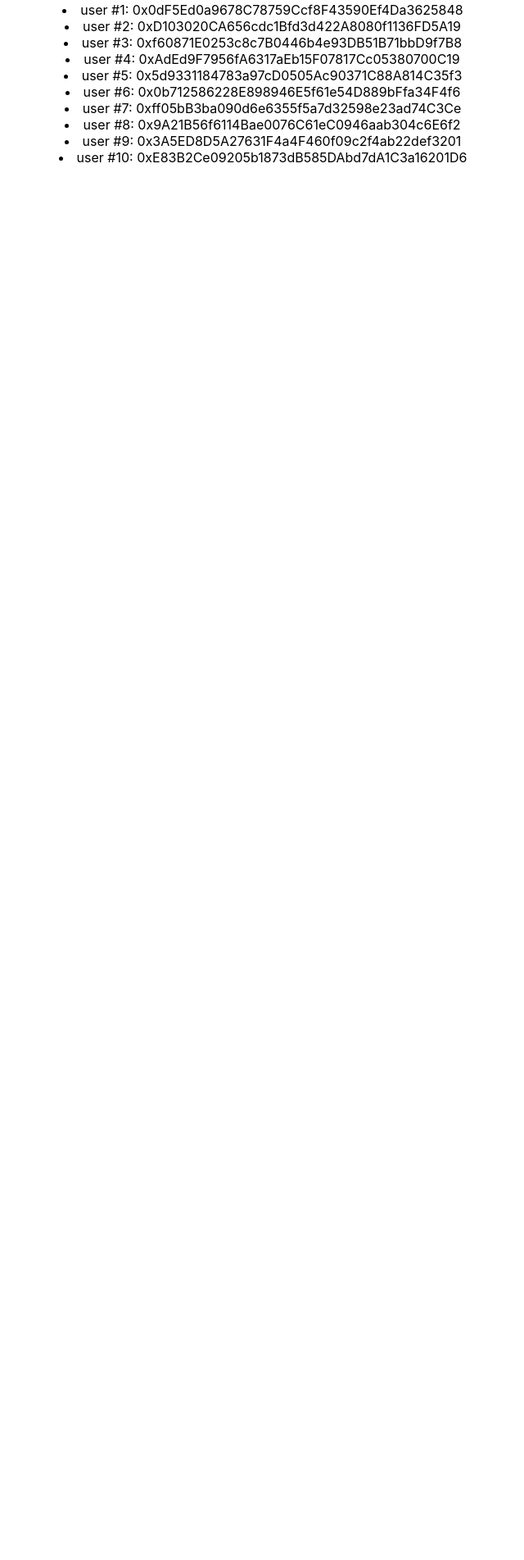
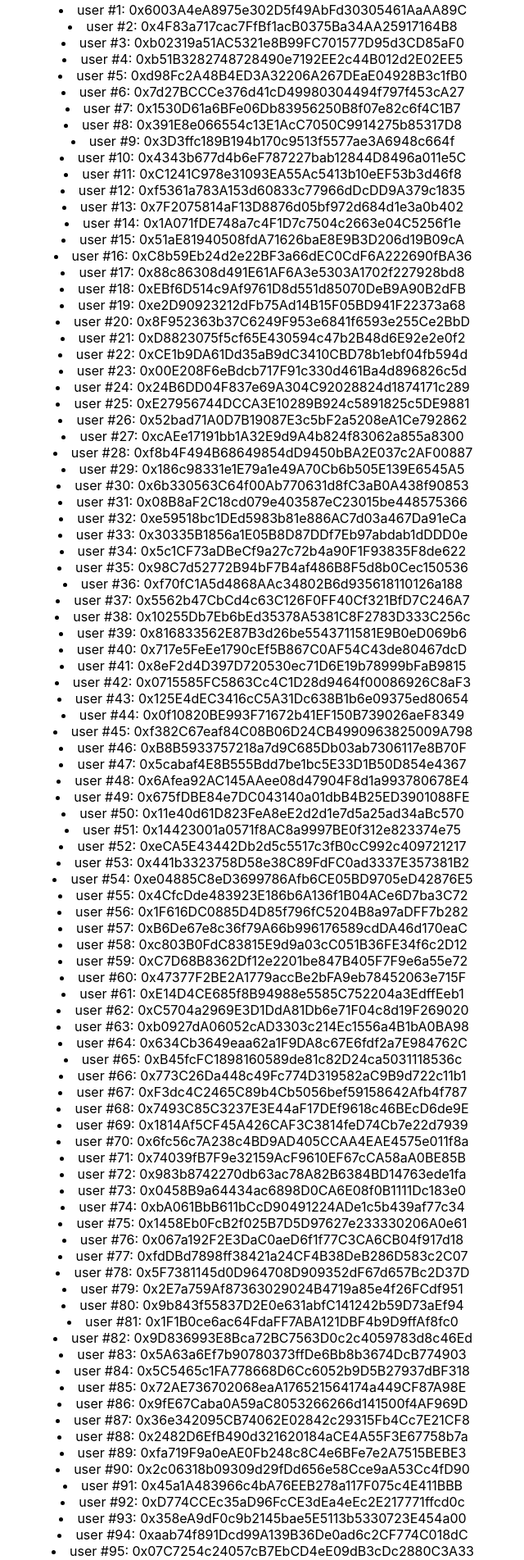
Before and after one commit to dmstjd0182/covidToken, a React (Create React App) app in the folder app/: page / in a window 1280 px wide. Shown: the part 660-2563 px from the top of the page at 82% size, without its empty margins (319-959 px from the left). Before the commit the page ends 862 px from the top, so only its background shows below. Built offline with nearby package versions, Linux system fonts and the light colour scheme.

Commit message:
버그 수정

```diff
--- a/app/src/App.js
+++ b/app/src/App.js
@@ -13,19 +13,109 @@ import SwapPoolComponent from "./components/SwapPoolComponent";
 function App() {
   const [web3, setWeb3] = useState();
   const [accounts, setAccounts] = useState([
-    '0x0dF5Ed0a9678C78759Ccf8F43590Ef4Da3625848',
-    '0xD103020CA656cdc1Bfd3d422A8080f1136FD5A19',
-    '0xf60871E0253c8c7B0446b4e93DB51B71bbD9f7B8',
-    '0xAdEd9F7956fA6317aEb15F07817Cc05380700C19',
-    '0x5d9331184783a97cD0505Ac90371C88A814C35f3',
-    '0x0b712586228E898946E5f61e54D889bFfa34F4f6',
-    '0xff05bB3ba090d6e6355f5a7d32598e23ad74C3Ce',
-    '0x9A21B56f6114Bae0076C61eC0946aab304c6E6f2',
-    '0x3A5ED8D5A27631F4a4F460f09c2f4ab22def3201',
-    '0xE83B2Ce09205b1873dB585DAbd7dA1C3a16201D6'
+    '0x6003A4eA8975e302D5f49AbFd30305461AaAA89C',
+    '0x4F83a717cac7FfBf1acB0375Ba34AA25917164B8',
+    '0xb02319a51AC5321e8B99FC701577D95d3CD85aF0',
+    '0xb51B3282748728490e7192EE2c44B012d2E02EE5',
+    '0xd98Fc2A48B4ED3A32206A267DEaE04928B3c1fB0',
+    '0x7d27BCCCe376d41cD49980304494f797f453cA27',
+    '0x1530D61a6BFe06Db83956250B8f07e82c6f4C1B7',
+    '0x391E8e066554c13E1AcC7050C9914275b85317D8',
+    '0x3D3ffc189B194b170c9513f5577ae3A6948c664f',
+    '0x4343b677d4b6eF787227bab12844D8496a011e5C',
+    '0xC1241C978e31093EA55Ac5413b10eEF53b3d46f8',
+    '0xf5361a783A153d60833c77966dDcDD9A379c1835',
+    '0x7F2075814aF13D8876d05bf972d684d1e3a0b402',
+    '0x1A071fDE748a7c4F1D7c7504c2663e04C5256f1e',
+    '0x51aE81940508fdA71626baE8E9B3D206d19B09cA',
+    '0xC8b59Eb24d2e22BF3a66dEC0CdF6A222690fBA36',
+    '0x88c86308d491E61AF6A3e5303A1702f227928bd8',
+    '0xEBf6D514c9Af9761D8d551d85070DeB9A90B2dFB',
+    '0xe2D90923212dFb75Ad14B15F05BD941F22373a68',
+    '0x8F952363b37C6249F953e6841f6593e255Ce2BbD',
+    '0xD8823075f5cf65E430594c47b2B48d6E92e2e0f2',
+    '0xCE1b9DA61Dd35aB9dC3410CBD78b1ebf04fb594d',
+    '0x00E208F6eBdcb717F91c330d461Ba4d896826c5d',
+    '0x24B6DD04F837e69A304C92028824d1874171c289',
+    '0xE27956744DCCA3E10289B924c5891825c5DE9881',
+    '0x52bad71A0D7B19087E3c5bF2a5208eA1Ce792862',
+    '0xcAEe17191bb1A32E9d9A4b824f83062a855a8300',
+    '0xf8b4F494B68649854dD9450bBA2E037c2AF00887',
+    '0x186c98331e1E79a1e49A70Cb6b505E139E6545A5',
+    '0x6b330563C64f00Ab770631d8fC3aB0A438f90853',
+    '0x08B8aF2C18cd079e403587eC23015be448575366',
+    '0xe59518bc1DEd5983b81e886AC7d03a467Da91eCa',
+    '0x30335B1856a1E05B8D87DDf7Eb97abdab1dDDD0e',
+    '0x5c1CF73aDBeCf9a27c72b4a90F1F93835F8de622',
+    '0x98C7d52772B94bF7B4af486B8F5d8b0Cec150536',
+    '0xf70fC1A5d4868AAc34802B6d935618110126a188',
+    '0x5562b47CbCd4c63C126F0FF40Cf321BfD7C246A7',
+    '0x10255Db7Eb6bEd35378A5381C8F2783D333C256c',
+    '0x816833562E87B3d26be5543711581E9B0eD069b6',
+    '0x717e5FeEe1790cEf5B867C0AF54C43de80467dcD',
+    '0x8eF2d4D397D720530ec71D6E19b78999bFaB9815',
+    '0x0715585FC5863Cc4C1D28d9464f00086926C8aF3',
+    '0x125E4dEC3416cC5A31Dc638B1b6e09375ed80654',
+    '0x0f10820BE993F71672b41EF150B739026aeF8349',
+    '0xf382C67eaf84C08B06D24CB4990963825009A798',
+    '0xB8B5933757218a7d9C685Db03ab7306117e8B70F',
+    '0x5cabaf4E8B555Bdd7be1bc5E33D1B50D854e4367',
+    '0x6Afea92AC145AAee08d47904F8d1a993780678E4',
+    '0x675fDBE84e7DC043140a01dbB4B25ED3901088FE',
+    '0x11e40d61D823FeA8eE2d2d1e7d5a25ad34aBc570',
+    '0x14423001a0571f8AC8a9997BE0f312e823374e75',
+    '0xeCA5E43442Db2d5c5517c3fB0cC992c409721217',
+    '0x441b3323758D58e38C89FdFC0ad3337E357381B2',
+    '0xe04885C8eD3699786Afb6CE05BD9705eD42876E5',
+    '0x4CfcDde483923E186b6A136f1B04ACe6D7ba3C72',
+    '0x1F616DC0885D4D85f796fC5204B8a97aDFF7b282',
+    '0xB6De67e8c36f79A66b996176589cdDA46d170eaC',
+    '0xc803B0FdC83815E9d9a03cC051B36FE34f6c2D12',
+    '0xC7D68B8362Df12e2201be847B405F7F9e6a55e72',
+    '0x47377F2BE2A1779accBe2bFA9eb78452063e715F',
+    '0xE14D4CE685f8B94988e5585C752204a3EdffEeb1',
+    '0xC5704a2969E3D1DdA81Db6e71F04c8d19F269020',
+    '0xb0927dA06052cAD3303c214Ec1556a4B1bA0BA98',
+    '0x634Cb3649eaa62a1F9DA8c67E6fdf2a7E984762C',
+    '0xB45fcFC1898160589de81c82D24ca5031118536c',
+    '0x773C26Da448c49Fc774D319582aC9B9d722c11b1',
+    '0xF3dc4C2465C89b4Cb5056bef59158642Afb4f787',
+    '0x7493C85C3237E3E44aF17DEf9618c46BEcD6de9E',
+    '0x1814Af5CF45A426CAF3C3814feD74Cb7e22d7939',
+    '0x6fc56c7A238c4BD9AD405CCAA4EAE4575e011f8a',
+    '0x74039fB7F9e32159AcF9610EF67cCA58aA0BE85B',
+    '0x983b8742270db63ac78A82B6384BD14763ede1fa',
+    '0x0458B9a64434ac6898D0CA6E08f0B1111Dc183e0',
+    '0xbA061BbB611bCcD90491224ADe1c5b439af77c34',
+    '0x1458Eb0FcB2f025B7D5D97627e233330206A0e61',
+    '0x067a192F2E3DaC0aeD6f1f77C3CA6CB04f917d18',
+    '0xfdDBd7898ff38421a24CF4B38DeB286D583c2C07',
+    '0x5F7381145d0D964708D909352dF67d657Bc2D37D',
+    '0x2E7a759Af87363029024B4719a85e4f26FCdf951',
+    '0x9b843f55837D2E0e631abfC141242b59D73aEf94',
+    '0x1F1B0ce6ac64FdaFF7ABA121DBF4b9D9ffAf8fc0',
+    '0x9D836993E8Bca72BC7563D0c2c4059783d8c46Ed',
+    '0x5A63a6Ef7b90780373ffDe6Bb8b3674DcB774903',
+    '0x5C5465c1FA778668D6Cc6052b9D5B27937dBF318',
+    '0x72AE736702068eaA176521564174a449CF87A98E',
+    '0x9fE67Caba0A59aC8053266266d141500f4AF969D',
+    '0x36e342095CB74062E02842c29315Fb4Cc7E21CF8',
+    '0x2482D6EfB490d321620184aCE4A55F3E67758b7a',
+    '0xfa719F9a0eAE0Fb248c8C4e6BFe7e2A7515BEBE3',
+    '0x2c06318b09309d29fDd656e58Cce9aA53Cc4fD90',
+    '0x45a1A483966c4bA76EEB278a117F075c4E411BBB',
+    '0xD774CCEc35aD96FcCE3dEa4eEc2E217771ffcd0c',
+    '0x358eA9dF0c9b2145bae5E5113b5330723E454a00',
+    '0xaab74f891Dcd99A139B36De0ad6c2CF774C018dC',
+    '0x07C7254c24057cB7EbCD4eE09dB3cDc2880C3A33',
+    '0x637C94a3947f683Df2217Dc19DFE1C2aB117c78D',
+    '0xed4bb7Ab1d2Be45105bf9C5FC32B0109AC290786',
+    '0x597dff95E5DdfEb6fad9ffe57A8A0271725599aA',
+    '0x3372d3D5c24957E3b3851b4d1c33cAE37E87EfEF',
+    '0xC82D91e67d5dAaA39Ae3ec14b08464d8944d841E'
   ]);
-  const [instance, setInstance] = useState();
-  const [poolInstance, setPoolInstance] = useState();
+  const [instance, setInstance] = useState(0);
+  const [poolInstance, setPoolInstance] = useState(0);
   const [balance, setBalance] = useState(0);
   const [tokenInfo, setTokenInfo] = useState({});
   const [swapPoolInfo, setSwapPoolInfo] = useState({});
--- a/truffle-config.js
+++ b/truffle-config.js
@@ -46,6 +46,7 @@ module.exports = {
      host: "127.0.0.1",     // Localhost (default: none)
      port: 7545,            // Standard Ethereum port (default: none)
      network_id: "*",       // Any network (default: none)
+     gasPrice: 40000000000
     },
     // Another network with more advanced options...
     // advanced: {
```
Also changed, not shown: 1 other file (tests, documents, lock files or other folders).
